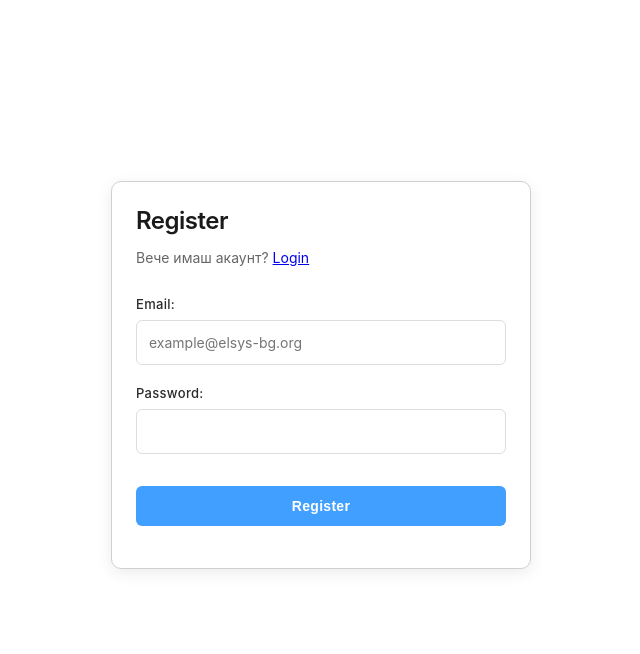
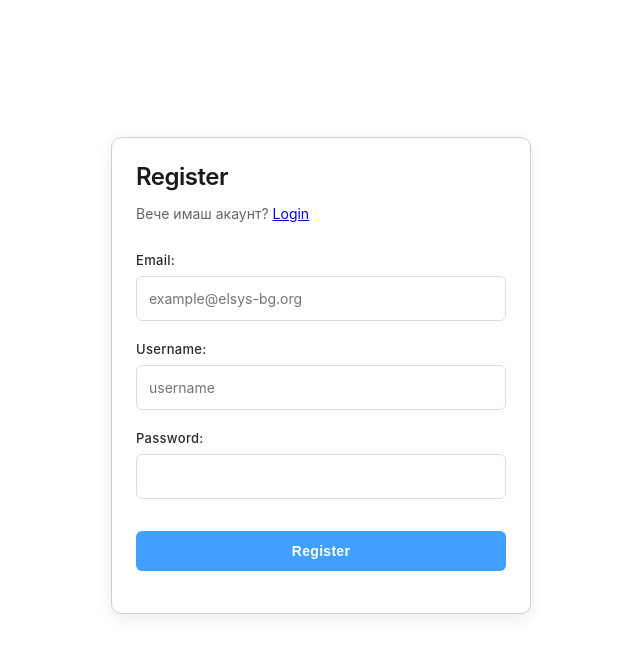
Before and after one commit to IT-8-TUES/8V-25-26-Nino-chan, a Flask app: template Kristian/templates/register.html in a window 1280 px wide. Shown: the part 33-687 px from the top of the page, without its empty margins (319-959 px from the left). Run offline with Flask 3, Linux system fonts and the light colour scheme; the template is opened without the code that fills it, so the values that code supplies are empty.

Commit message:
Register.html working JS

```diff
--- a/Kristian/static/styles.css
+++ b/Kristian/static/styles.css
@@ -76,7 +76,8 @@ header nav a.active {
     letter-spacing: 0.3px;
 }
 .register-body input[type="email"],
-.register-body input[type="password"] {
+.register-body input[type="password"],
+.register-body input[type="text"] {
     width: 100%;
     box-sizing: border-box;
     padding: 11px 12px;
@@ -89,7 +90,8 @@ header nav a.active {
     transition: all 0.2s ease;
 }
 .register-body input[type="email"]:focus,
-.register-body input[type="password"]:focus {
+.register-body input[type="password"]:focus,
+.register-body input[type="text"]:focus {
     outline: none;
     border-color: rgb(65, 160, 255);
     box-shadow: 0 0 0 3px rgba(65, 160, 255, 0.1);
--- a/Kristian/templates/register.html
+++ b/Kristian/templates/register.html
@@ -20,6 +20,9 @@
                 <label for="email">Email:</label>
                 <input type="email" id="email" name="email" placeholder="example@elsys-bg.org" required><br><br>
 
+                <label for="username">Username:</label>
+                <input type="text" id="username" name="username" placeholder="username" required><br><br>
+
                 <label for="password">Password:</label>
                 <input type="password" id="password" name="password" required><br><br>
 
@@ -38,11 +41,12 @@
 
             const payload = {
                 email: registerForm.email.value.trim(),
+                username: registerForm.username.value.trim(),
                 password: registerForm.password.value,
             };
 
             try {
-                const response = await fetch('/user/register', {
+                const response = await fetch('http://localhost:5000/user/register', {
                     method: 'POST',
                     headers: { 'Content-Type': 'application/json' },
                     body: JSON.stringify(payload),
```
